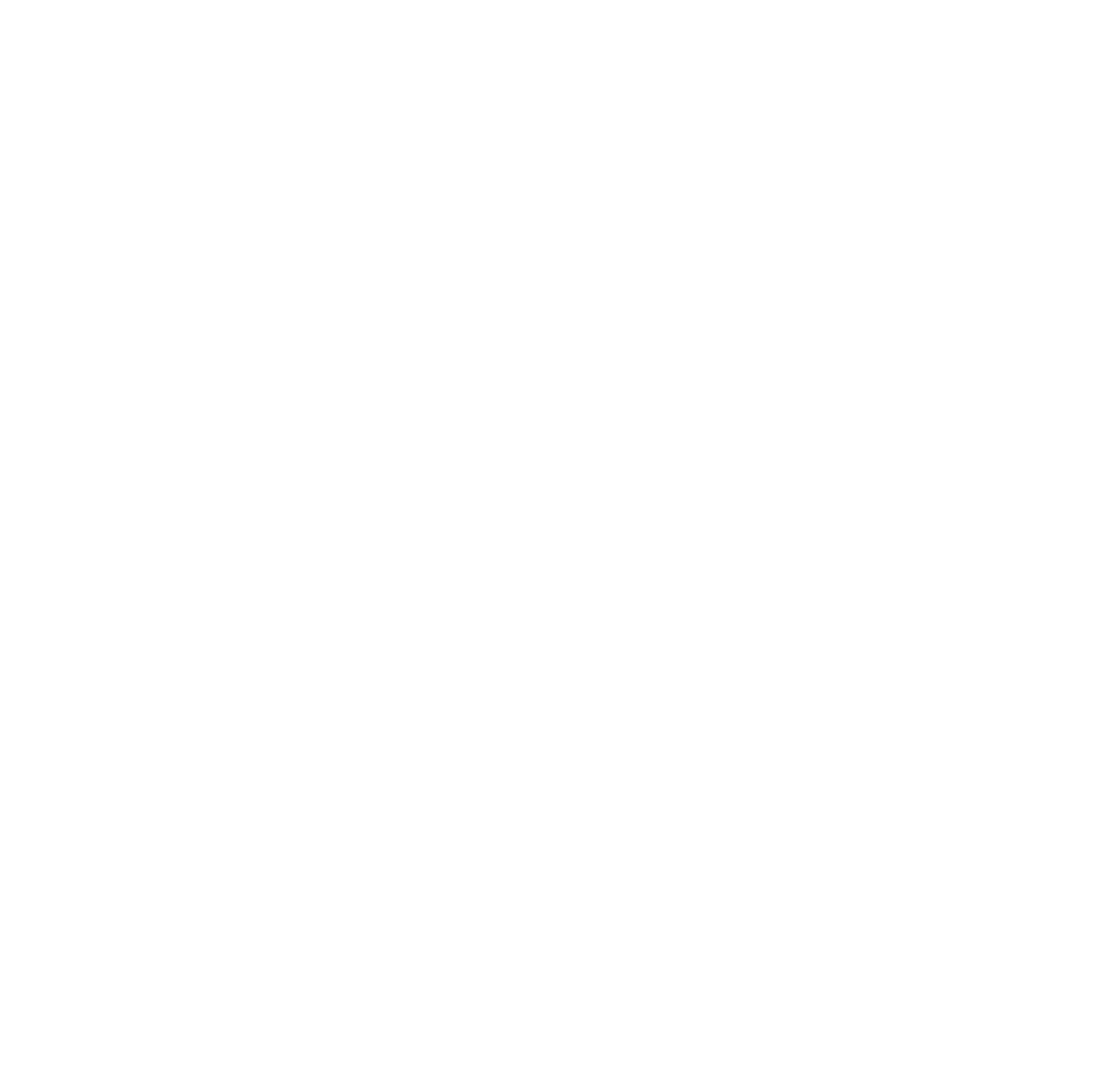
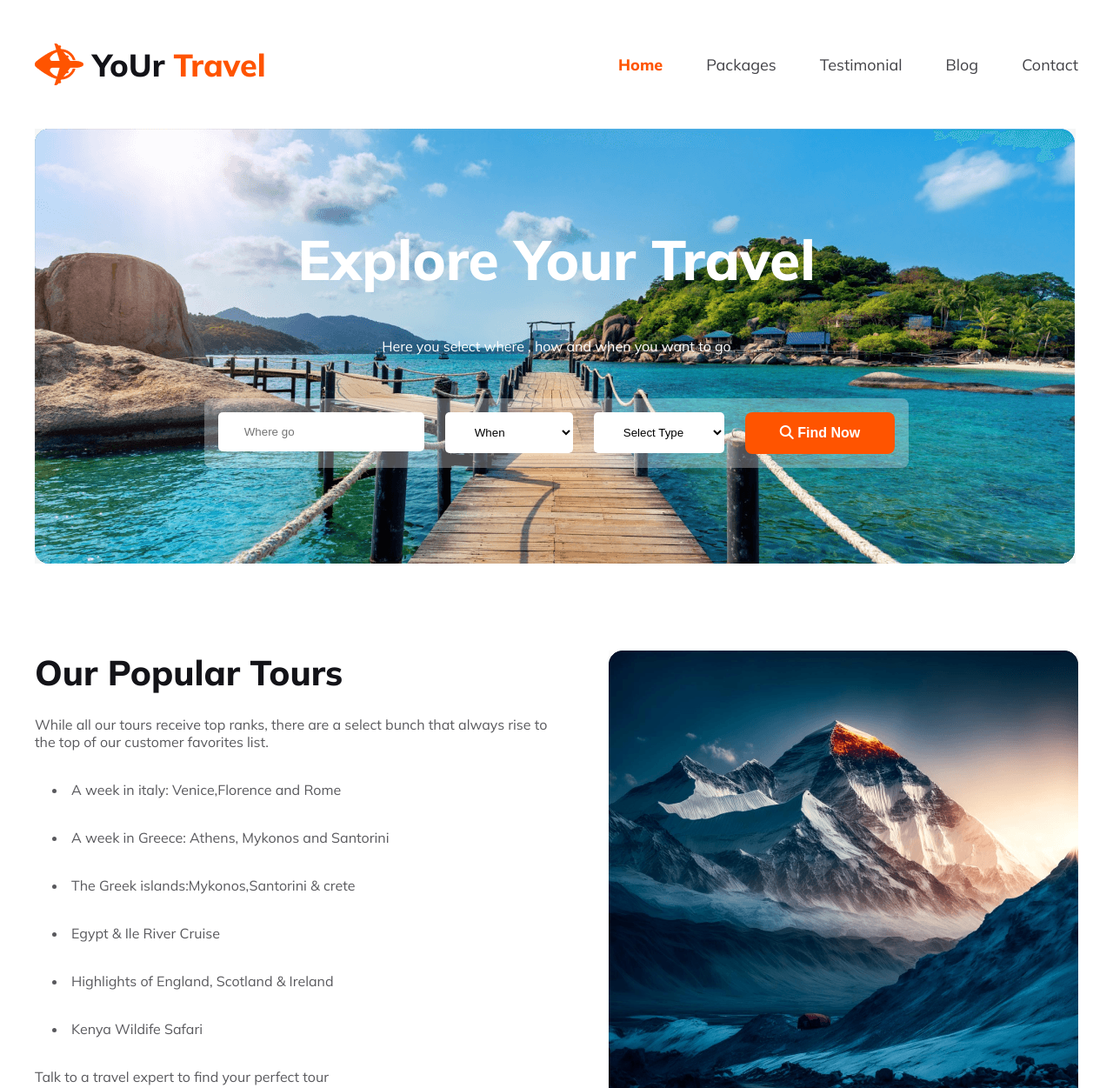
Before and after one commit to rontysarkar/Your-travel, a plain HTML site: page index.html in a window 1280 px wide. Shown: the top 1251 px of the page at 87% size. Before the commit the page ends 800 px from the top, so only its background shows below. Drawn offline with Linux system fonts and the light colour scheme.

Commit message:
add nav bar and banner section and our popular section

```diff
--- a/index.html
+++ b/index.html
@@ -1,19 +1,82 @@
 <!DOCTYPE html>
 <html lang="en">
-<head>
-    <meta charset="UTF-8">
-    <meta name="viewport" content="width=device-width, initial-scale=1.0">
+  <head>
+    <meta charset="UTF-8" />
+    <meta name="viewport" content="width=device-width, initial-scale=1.0" />
     <title>Your Travel</title>
-</head>
-<body>
+    <script src="https://kit.fontawesome.com/d6b9f7048d.js" crossorigin="anonymous"></script>
+    <link rel="stylesheet" href="styles.css" />
+    <link rel="stylesheet" href="responsive.css" />
+  </head>
+  <body>
     <header>
-
+      <div class="nav">
+        <div class="nav-title">
+            <img src="Images/Group 40071 (2).png" alt="">
+            <h1 class="nav-name">YoUr <span>Travel</span></h1>
+        </div>
+        <div class="nav-content">
+            <ul>
+                <li><a href="#"><span>Home</span></a></li>
+                <li><a href="">Packages</a></li>
+                <li><a href="">Testimonial</a></li>
+                <li><a href="">Blog</a></li>
+                <li><a href="">Contact</a></li>
+                <i class="fa-solid fa-bars"></i>
+            </ul>
+        </div>
+      </div>
     </header>
     <main>
+        <section>
+            <div class="banner">
+                <div class="banner-content">
+                    <h1 class="banner-title">Explore Your Travel</h1>
+                    <p class="banner-discription">Here you select where , how and when you want to go </p>
+                   <div class="form">
+                    <form>
+                        <input class="input" type="name" placeholder="Where go">
+                        <select class="input select" name="" id="">
+                            <option value="20.01.2024">When</option>
+                            <option value="">20.01.2024</option>
+                            <option value="">21.01.2024</option>
+                            <option value="">22.01.2024</option>
+                            <option value="">23.01.2024</option>
+                            <option value="">24.01.2024</option>
+                            <option value="">25.01.2024</option>
+                            <option value="">26.01.2024</option>
 
+                        </select>
+                        <select class="input select " name="" id="inp">
+                            <option value="">Select Type</option>
+                            <option value="">Train</option>
+                            <option value="">Bus</option>
+                            <option value="">Flight</option>
+                        </select>
+                        <button class="btn"><i class="fa-solid fa-magnifying-glass"></i> Find Now</button>
+                    </form>
+                   </div>
+                </div>
+            </div>
+        </section>
+        <section class="popular">
+            <div class="popular-content">
+                <h1 class="popular-title">Our Popular Tours</h1>
+                <p class="popular-discription">While all our tours receive top ranks, there are a select bunch that always rise to the top of our customer favorites list. </p>
+                <li>A week in italy: Venice,Florence and Rome</li>
+                <li>A week in Greece: Athens, Mykonos and Santorini</li>
+                <li>The Greek islands:Mykonos,Santorini & crete</li>
+                <li>Egypt & Ile River Cruise</li>
+                <li>Highlights of England, Scotland & Ireland</li>
+                <li>Kenya Wildife Safari</li>
+                <p class="popular-discription" >Talk to a travel expert to find your perfect tour</p>
+                <button class="btn">Read More</button>
+            </div>
+            <div class="popular-img">
+                <img src="Images/Rectangle 4.png" alt="">
+            </div>
+        </section>
     </main>
-    <footer>
-
-    </footer>
-</body>
+    <footer></footer>
+  </body>
 </html>
--- /dev/null
+++ b/responsive.css
@@ -0,0 +1,42 @@
+@media screen and (max-width:600px) {
+
+    .nav li {
+        display: none;
+      }
+
+    .nav ul i{
+        display: block;
+        margin-right: 25px;
+    }
+    .nav .nav-title img {
+        width: 22%;
+
+    }
+    .nav-title .nav-name{
+        font-size: 25px;
+    }
+
+    .banner{
+        text-align: center;
+        height: auto;
+        background-position: center;
+        width: 90%;
+        border-radius: 30px;
+
+    }
+    .banner-title{
+        font-size:30px ;
+        margin-top: 30px;
+    }
+    form{
+        flex-direction: column;
+        margin-bottom: 50px;
+
+    }
+  .select{
+    padding-right: 110px;
+  }
+
+
+
+}
--- /dev/null
+++ b/styles.css
@@ -0,0 +1,141 @@
+@import url("https://fonts.googleapis.com/css2?family=Mulish:wght@400;500;600;700;800;900&display=swap");
+
+* {
+  margin: 0;
+  padding: 0;
+}
+body {
+  font-family: "Mulish", sans-serif;
+}
+
+.btn {
+  border-radius: 8px;
+  background: #ff5400;
+  color: #fff;
+  font-size: 16px;
+  font-weight: 700;
+  padding: 15px 40px;
+  border: none;
+}
+
+/* header-nav  sction styles   */
+
+.nav {
+  max-width: 1200px;
+  margin: 0 auto;
+  display: flex;
+  justify-content: space-between;
+  align-items: center;
+  margin-top: 50px;
+}
+.nav .nav-title {
+  display: flex;
+  align-items: center;
+  gap: 10px;
+}
+
+.nav .nav-name {
+  color: #131318;
+  font-size: 36px;
+  font-weight: 800;
+}
+
+.nav span {
+  color: #ff5400;
+  font-weight: 800;
+}
+
+.nav ul {
+  display: flex;
+  gap: 50px;
+}
+
+.nav li {
+  list-style: none;
+}
+.nav li a {
+  text-decoration: none;
+  color: #424247;
+  text-align: center;
+  font-size: 18px;
+  font-weight: 400;
+}
+.nav ul i {
+  font-size: 30px;
+  display: none;
+}
+
+/*     banner section styles    */
+
+.banner {
+  max-width: 1200px;
+  margin: 0 auto;
+  background-image: url(/Images/group13.png);
+  background-repeat: no-repeat;
+  height: 500px;
+  display: flex;
+  flex-direction: column;
+  justify-content: center;
+  align-items: center;
+  margin-top: 50px;
+}
+
+.banner-title {
+  text-align: center;
+  color: #fff;
+  font-size: 64px;
+  font-weight: 800;
+}
+.banner-discription {
+  color: #fff;
+  text-align: center;
+  font-size: 16px;
+  font-weight: 400;
+  margin: 50px auto;
+}
+
+form {
+  display: inline-flex;
+  padding: 16px;
+  align-items: flex-start;
+  gap: 24px;
+  border-radius: 8px;
+  background: rgba(255, 255, 255, 0.3);
+}
+
+.input {
+  border-radius: 5px;
+  background: #fff;
+  padding: 15px 30px;
+  border: none;
+}
+
+/* popular sectin styles  */
+
+.popular {
+  max-width: 1200px;
+  margin: 0 auto;
+  display: flex;
+  gap: 50px;
+  margin-top: 100px;
+}
+
+.popular-title {
+  color: #131318;
+  font-size: 40px;
+  font-weight: 800;
+}
+
+.popular-discription {
+  color: rgba(19, 19, 24, 0.7);
+  font-size: 16px;
+  font-weight: 400;
+  margin: 25px auto;
+}
+.popular-content li {
+    color: rgba(19, 19, 24, 0.7);
+    font-size: 16px;
+    font-weight: 400;
+    margin: 35px auto;
+    margin-left: 20px;
+  }
```
Also changed, not shown: Images/group13.png (renamed from Images/Group 13 (1) (1).png).
